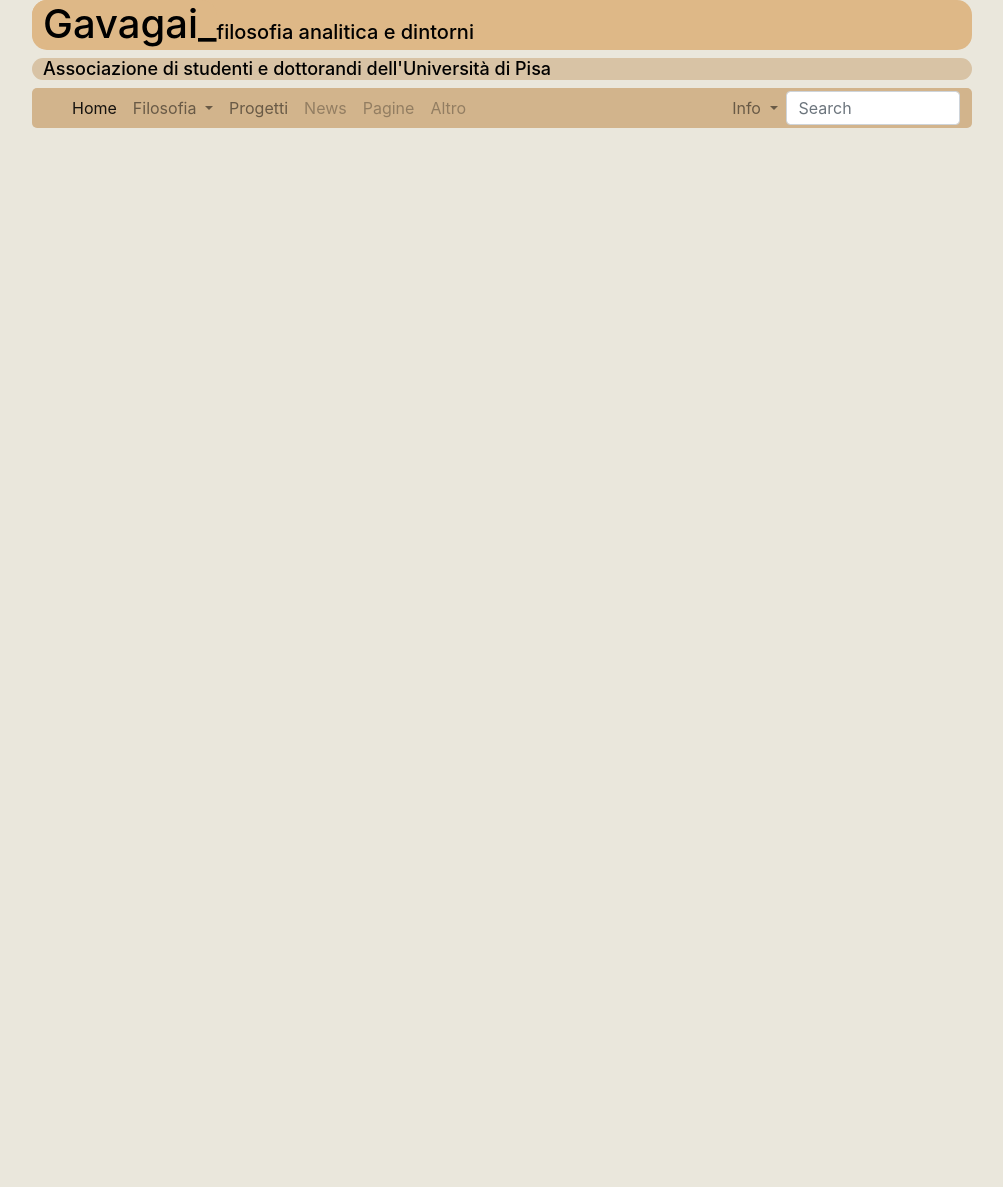
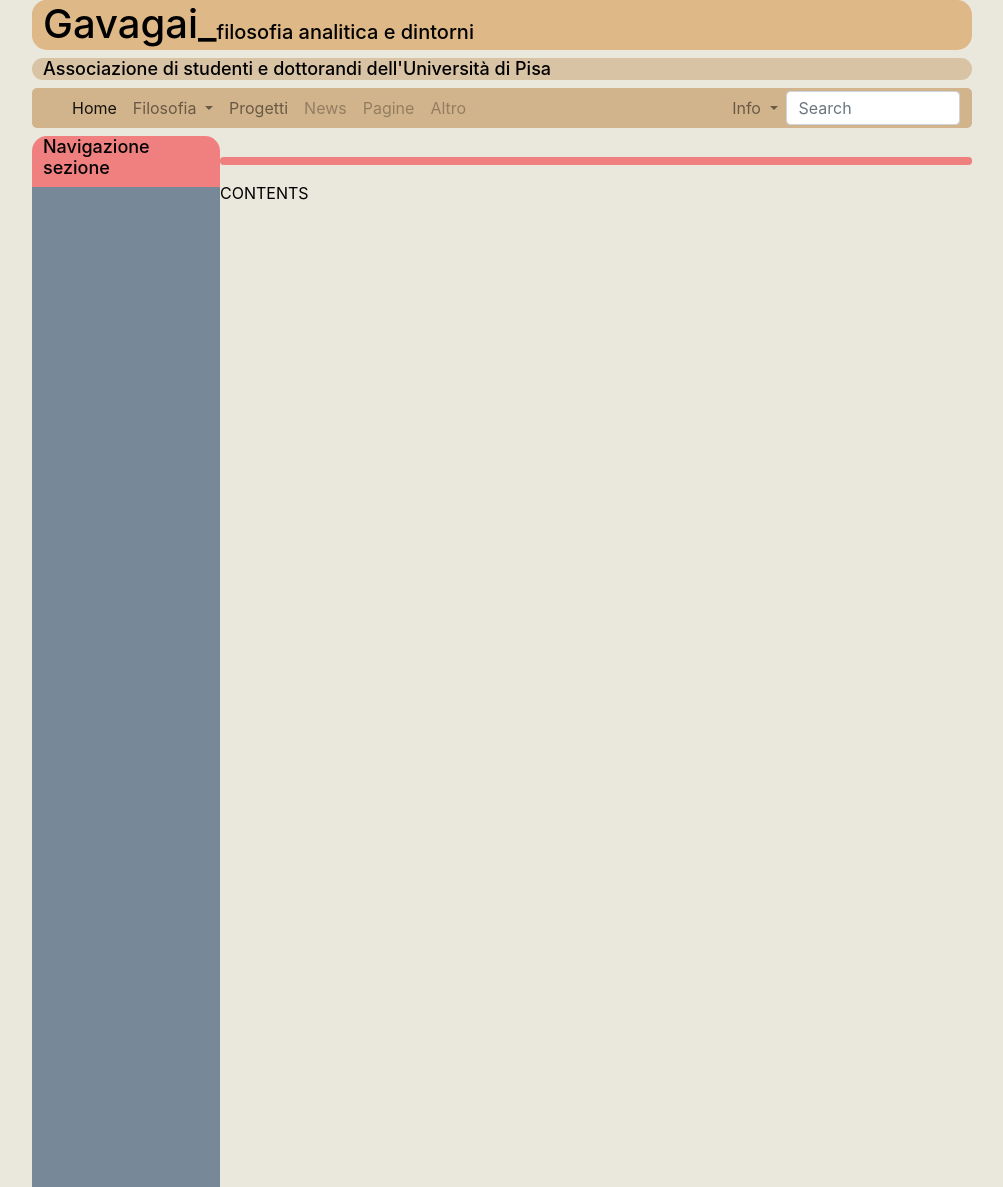
Before and after one commit to Gavagai-phi/gavagai-phi2.github.io, a Jekyll site: the page index.html, which Jekyll copies as it is, in a window 1280 px wide. Shown: the whole page, without its empty margins (138-1141 px from the left). Built offline with Jekyll 4.4.1, drawn with Linux system fonts in a browser that asks for light colours; before the commit the page ends 900 px from its top, so only the background shows below that.

Commit message:
Update index.html

```diff
--- a/index.html
+++ b/index.html
@@ -81,5 +81,22 @@
 	<script src="https://code.jquery.com/jquery-3.3.1.slim.min.js" integrity="sha384-q8i/X+965DzO0rT7abK41JStQIAqVgRVzpbzo5smXKp4YfRvH+8abtTE1Pi6jizo" crossorigin="anonymous"></script>
     <script src="https://cdnjs.cloudflare.com/ajax/libs/popper.js/1.14.7/umd/popper.min.js" integrity="sha384-UO2eT0CpHqdSJQ6hJty5KVphtPhzWj9WO1clHTMGa3JDZwrnQq4sF86dIHNDz0W1" crossorigin="anonymous"></script>
     <script src="https://stackpath.bootstrapcdn.com/bootstrap/4.3.1/js/bootstrap.min.js" integrity="sha384-JjSmVgyd0p3pXB1rRibZUAYoIIy6OrQ6VrjIEaFf/nJGzIxFDsf4x0xIM+B07jRM" crossorigin="anonymous"></script>
+
+ <div class='wrapper'><div style="width: 20%;
+	float: left; background-color: lightcoral; border-radius: 15px">
+	<h6 style="padding-left: 11px; font-size: 18px">Navigazione sezione </h6>
+ 	<div style="width: 100%; height:1000px;
+	float: left; background-color: lightslategray">
+</div>
+
+ </div>
+  <div style="width: 80%;
+	float: left;">
+	<h1><hr  style="border-top: 8px solid lightcoral;border-radius: 15px; margin-top: 21px"></h1>
+ CONTENTS
+</div>
+
+
+</div>
     </body>
 </html>
```
